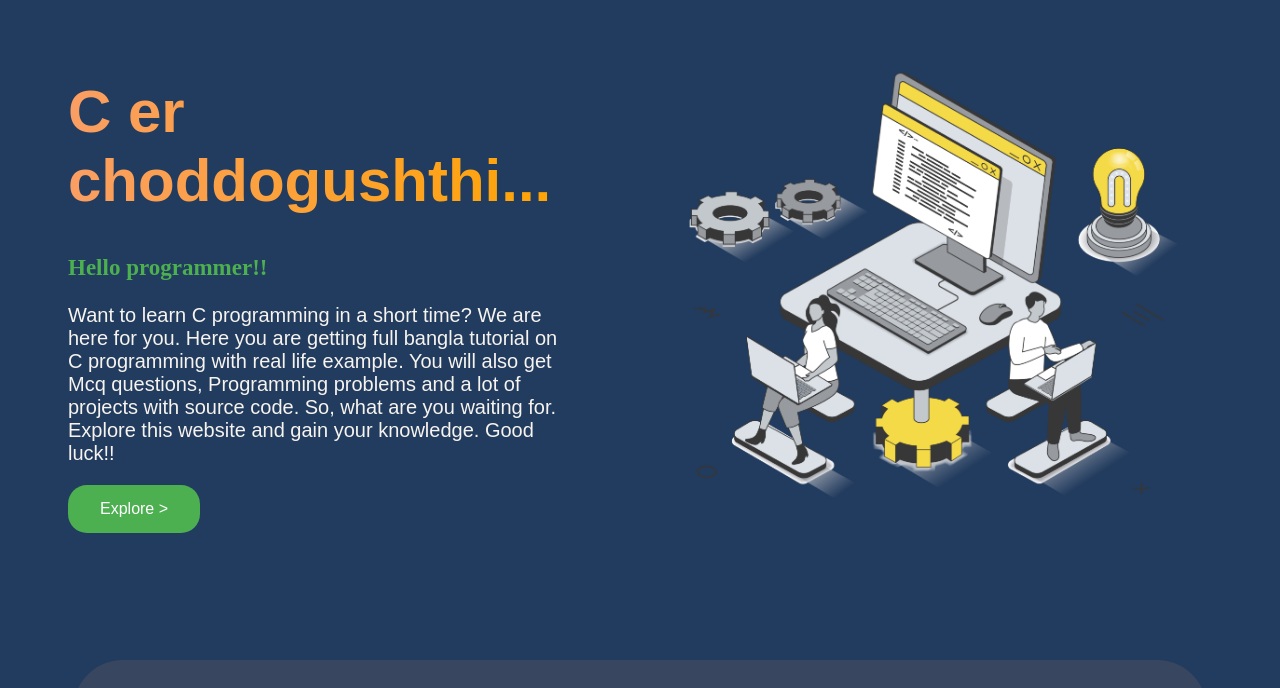
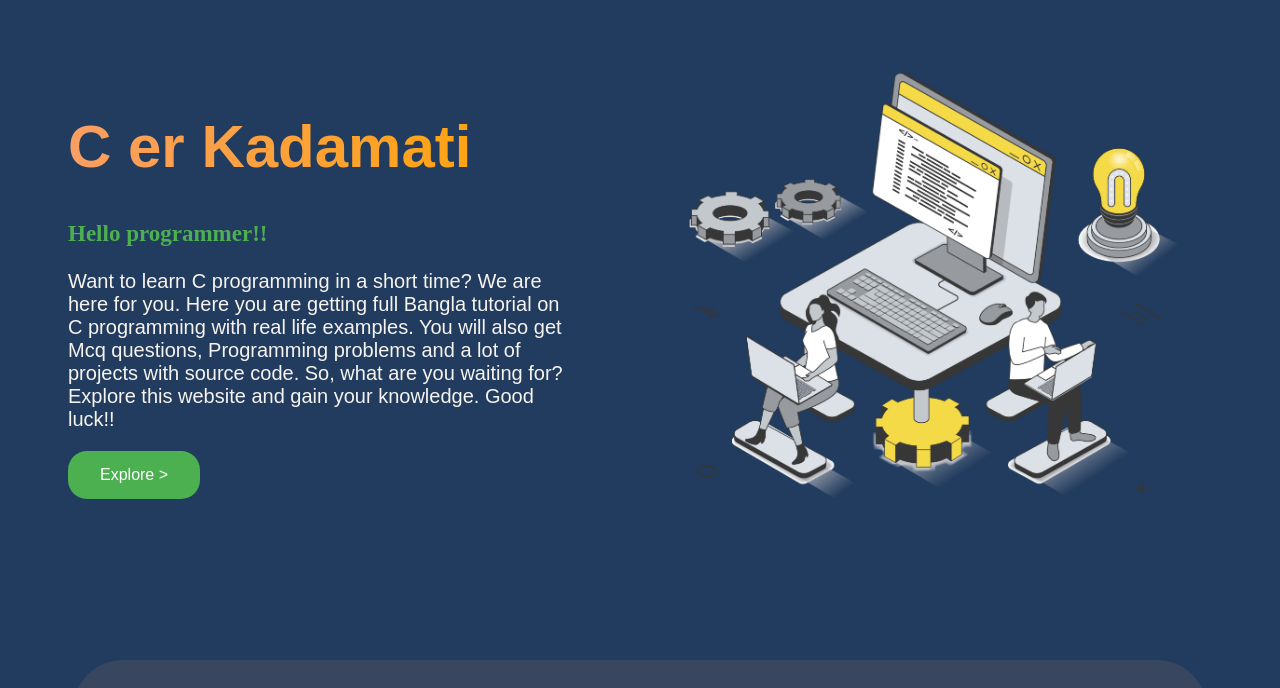
Before and after one commit to Tain55/C-er-Kadamati-Web-HTML-CSS-UI, a plain HTML site: page index.html in a window 1280 px wide. Shown: the part 74-762 px from the top of the page. Drawn offline with Linux system fonts and the light colour scheme.

Commit message:
Update index.html

```diff
--- a/index.html
+++ b/index.html
@@ -29,11 +29,11 @@
 
         <div class="slider">
             <div class="texts">
-                <h1 class="p10">C er choddogushthi...</h1>
+                <h1 class="p10">C er Kadamati</h1>
                 <p class="omg">Hello programmer!!</p>
                 <p class="p2">Want to learn C programming in a short time? We are here for you.
-                    Here you are getting full bangla tutorial on C programming with real life example. You will also get Mcq questions,
-                    Programming problems and a lot of projects with source code. So, what are you waiting for. Explore this website
+                    Here you are getting full Bangla tutorial on C programming with real life examples. You will also get Mcq questions,
+                    Programming problems and a lot of projects with source code. So, what are you waiting for? Explore this website
                     and gain your knowledge. Good luck!!
                 </p>
                 <a href="#explore"><button type="button" class="button1">Explore ></button></a>
```
